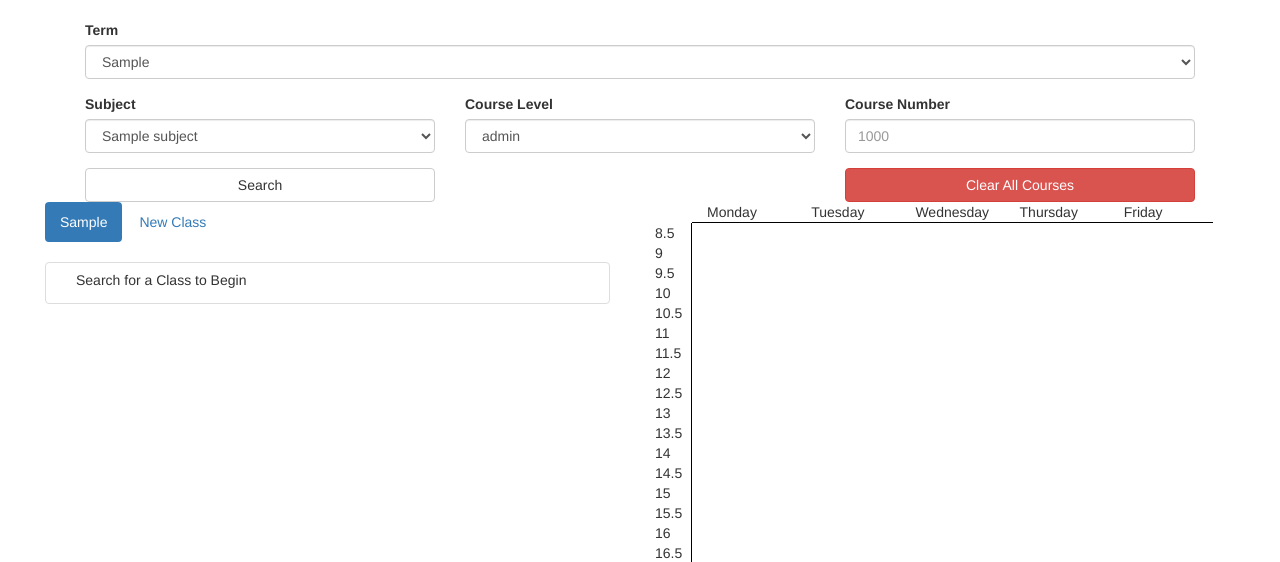
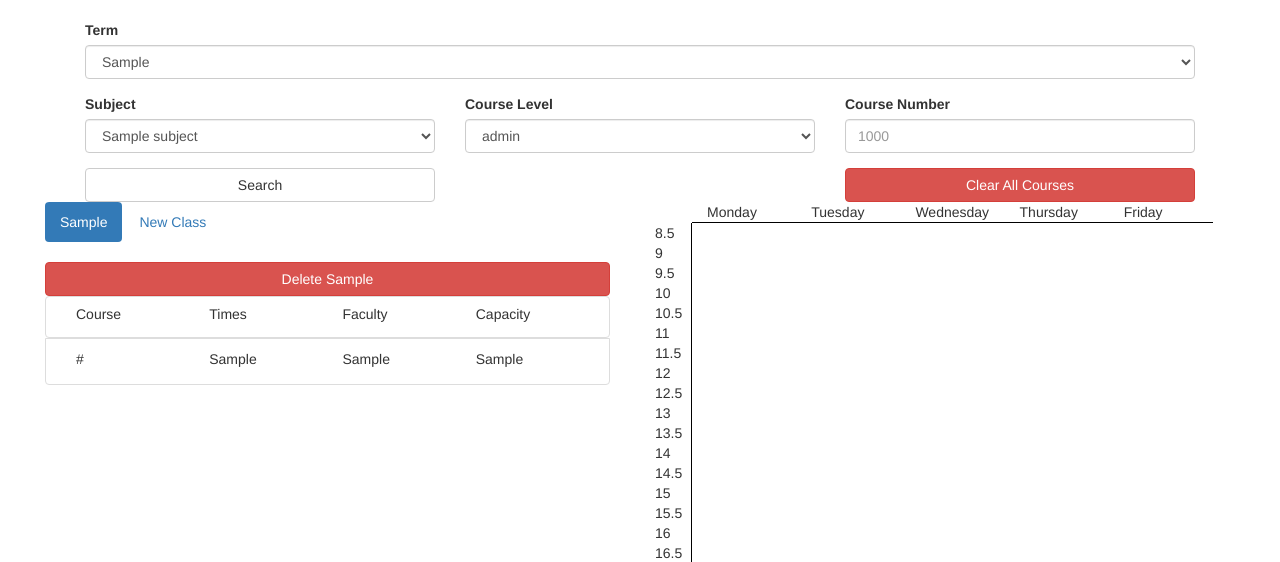
Before and after one commit to dgordo03/guelph_courses, a PHP site: page /web/php/schedule.php in a window 1280 px wide, after a click that opens the changed part. Shown: the part 52-614 px from the top of the page. Run offline with PHP 8.4, Linux system fonts and the light colour scheme; tables that the repository leaves empty or names only in its code hold one stand-in row (values such as "Sample post").

Commit message:
searching for multiple courses is now supported

```diff
--- /dev/null
+++ b/web/php/DBcourseTable.php
@@ -0,0 +1,34 @@
+<?php
+// create tabke for all previously searched courses
+$dbc = mysqli_connect('localhost', 'admin', 'admin', 'information');
+$query = "SELECT * FROM classes";
+if ($r = mysqli_query($dbc, $query)) {
+  while ($row = mysqli_fetch_array($r)) {
+    $q = "SELECT * FROM classes_information WHERE class='" . $row['class'] . "'";
+    if ($c_r = mysqli_query($dbc, $q)) {
+      print "<div class=\"tab-pane fade\" id=\"" . $row['class'] . "\">";
+        print "<button type=\"button\" class=\"btn btn-danger col-xs-12 deleteCourse\" class=\"deleteCourse\">Delete " . $row['class'] . "</button>";
+        print "<div class=\"list-group\">";
+            print "<a href=\"#\" class=\"list-group-item col-xs-12\">";
+            print "<h5 class=\"list-group-item-heading col-xs-3\">Course</h5>";
+            print "<h5 class=\"list-group-item-heading col-xs-3\">Times</h5>";
+            print "<h5 class=\"list-group-item-heading col-xs-3\">Faculty</h5>";
+            print "<h5 class=\"list-group-item-heading col-xs-3\">Capacity</h5>";
+          print "</a>";
+        print "</div>";
+      while ($c_row = mysqli_fetch_array($c_r)) {
+        // here is the information
+        print "<a href=\"#\" class=\"list-group-item col-xs-12 section\">";
+        print "<p class=\"list-group-item-heading col-xs-3 course\">" . $c_row['link'] . "</p>";
+        print "<p class=\"list-group-item-heading col-xs-3 times\">" . $c_row['meeting'] . "</p>";
+        print "<p class=\"list-group-item-heading col-xs-3 faculty\">" . $c_row['faculty'] . "</p>";
+        print "<p class=\"list-group-item-heading col-xs-3 capacity\">" . $c_row['capacity'] . "</p>";
+        print "</a>";
+      }
+      print "</div>";
+    }
+  }
+}
+mysqli_close($dbc);
+
+ ?>
--- a/web/php/courseRequestTable.php
+++ b/web/php/courseRequestTable.php
@@ -12,7 +12,7 @@ if ($_SERVER['REQUEST_METHOD'] == 'GET') {
       $args['level'] = $_GET['course_level'];
     }
     if (sizeof($args) > 3) {
-      print "<div class=\"tab-content\">";
+      // print "<div class=\"tab-content\">";
       if (sizeof($output) > 0) {
         $id = $args['subject'] . "_" . $args['number'];
 
@@ -95,6 +95,38 @@ if ($_SERVER['REQUEST_METHOD'] == 'GET') {
         }
         print "<p class=\"list-group-item-heading col-xs-3 capacity\">$capacity_t</p>";
         print "</a>";
+
+        // add class to the database
+        $dbc = mysqli_connect('localhost', 'admin', 'admin', 'information');
+        $query = "SELECT * FROM classes_information";
+        if ($r = mysqli_query($dbc, $query)) {
+          $addToDB = true;
+          while ($row = mysqli_fetch_array($r)) {
+            if ($row['link'] == $link_t) {
+              $addToDB = false;
+              break;
+            }
+            // print "<li><a data-toggle=\"pill\" href=\"#" . $row['class'] . "\">" . $row['class'] . "</a></li>";
+          }
+          if ($addToDB) {
+            $r = mysqli_query($dbc, $query);
+            $query = "INSERT INTO classes_information (class, link, meeting, faculty, capacity)
+              VALUES ('$id', '$link_t', '$meeting_t', '$faculty_t', '$capacity_t')";
+            $r = mysqli_query($dbc, $query);
+          }
+        } else { // create a table if one doesn't exist
+          $query = "CREATE TABLE classes_information (
+            class varchar(255),
+            link varchar(255),
+            meeting varchar(255),
+            faculty varchar(255),
+            capacity varchar(255) )";
+          $r = mysqli_query($dbc, $query);
+          $query = "INSERT INTO classes_information (class, link, meeting, faculty, capacity)
+            VALUES ('$id', '$link_t', '$meeting_t', '$faculty_t', '$capacity_t')";
+          $r = mysqli_query($dbc, $query);
+        }
+        mysqli_close($dbc);
       }
 
       print "</div></div>";
@@ -105,23 +137,23 @@ if ($_SERVER['REQUEST_METHOD'] == 'GET') {
         print "<h5 class=\"list-group-item-heading col-xs-12\">Search for a Class to Begin</h5>";
         print "</a></div></div>";
       }
-      print "</div>";
+      // print "</div>";
     } else {
       // tab-content must be around the entirety of the tabs
-      print "<div class=\"tab-content\">";
+      // print "<div class=\"tab-content\">";
       print "<div class=\"tab-pane fade in active\" id=\"new_class\">";
       print "<div class=\"list-group\">";
       print "<a href=\"#\" class=\"list-group-item col-xs-12\">";
       print "<h5 class=\"list-group-item-heading col-xs-12\">All Fields Must be Filled Out</h5>";
-      print "</a></div></div></div>";
+      print "</a></div>";
     }
   } else {
-    print "<div class=\"tab-content\">";
+    // print "<div class=\"tab-content\">";
     print "<div class=\"tab-pane fade in active\" id=\"new_class\">";
     print "<div class=\"list-group\">";
     print "<a href=\"#\" class=\"list-group-item col-xs-12\">";
     print "<h5 class=\"list-group-item-heading col-xs-12\">Search for a Class to Begin</h5>";
-    print "</a></div></div></div>";
+    print "</a></div></div>";
   }
 }
 ?>
--- a/web/php/courses.php
+++ b/web/php/courses.php
@@ -26,10 +26,12 @@
   }
    ?>
 <div class="col-xs-12">
-  <!-- need to add way to keep the current courses and replace as necessary -->
   <?php include("activeCourses.php") ?>
 </div>
 <div class="col-xs-12">
-  <?php include("courseRequestTable.php") ?>
+  <div class="tab-content">
+    <?php include("DBcourseTable.php") ?>
+    <?php include("courseRequestTable.php") ?>
+  </div>
 </div>
 </div>
--- a/web/php/deleteFile.php
+++ b/web/php/deleteFile.php
@@ -1,11 +1,9 @@
 <?php
-// $command = "del ..\\..\\files\\" . $_GET['class'];
-// exec($command, $output, $ret);
-
 // delete a class from the database
 $dbc = mysqli_connect('localhost', 'admin', 'admin', 'information');
 $query = "DELETE FROM classes WHERE class='" . $_GET['class'] . "'";
 $r = mysqli_query($dbc, $query);
+$query = "DELETE FROM classes_information WHERE class='" . $_GET['class'] . "'";
+$r = mysqli_query($dbc, $query);
 mysqli_close($dbc);
-
  ?>
```
